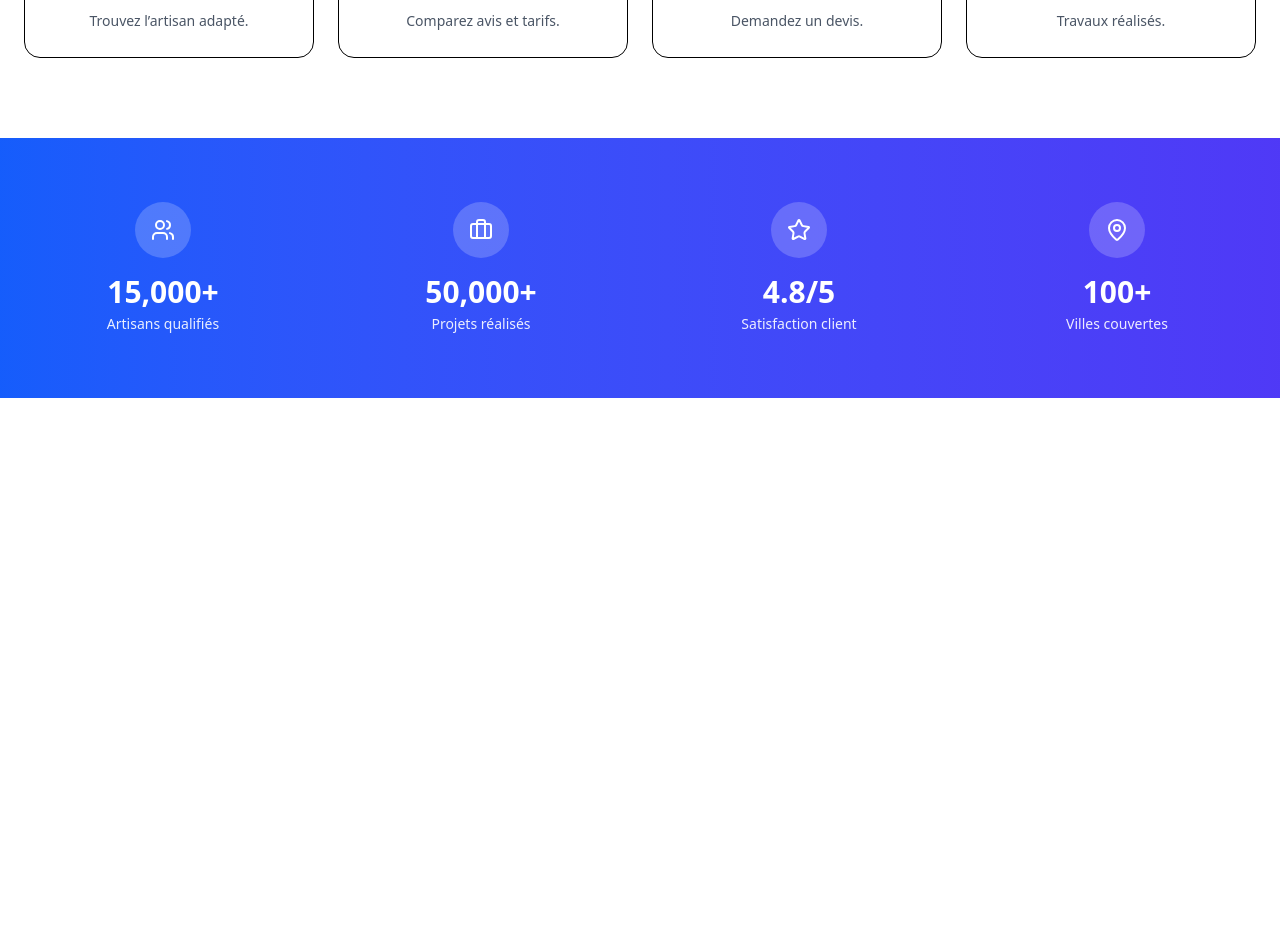
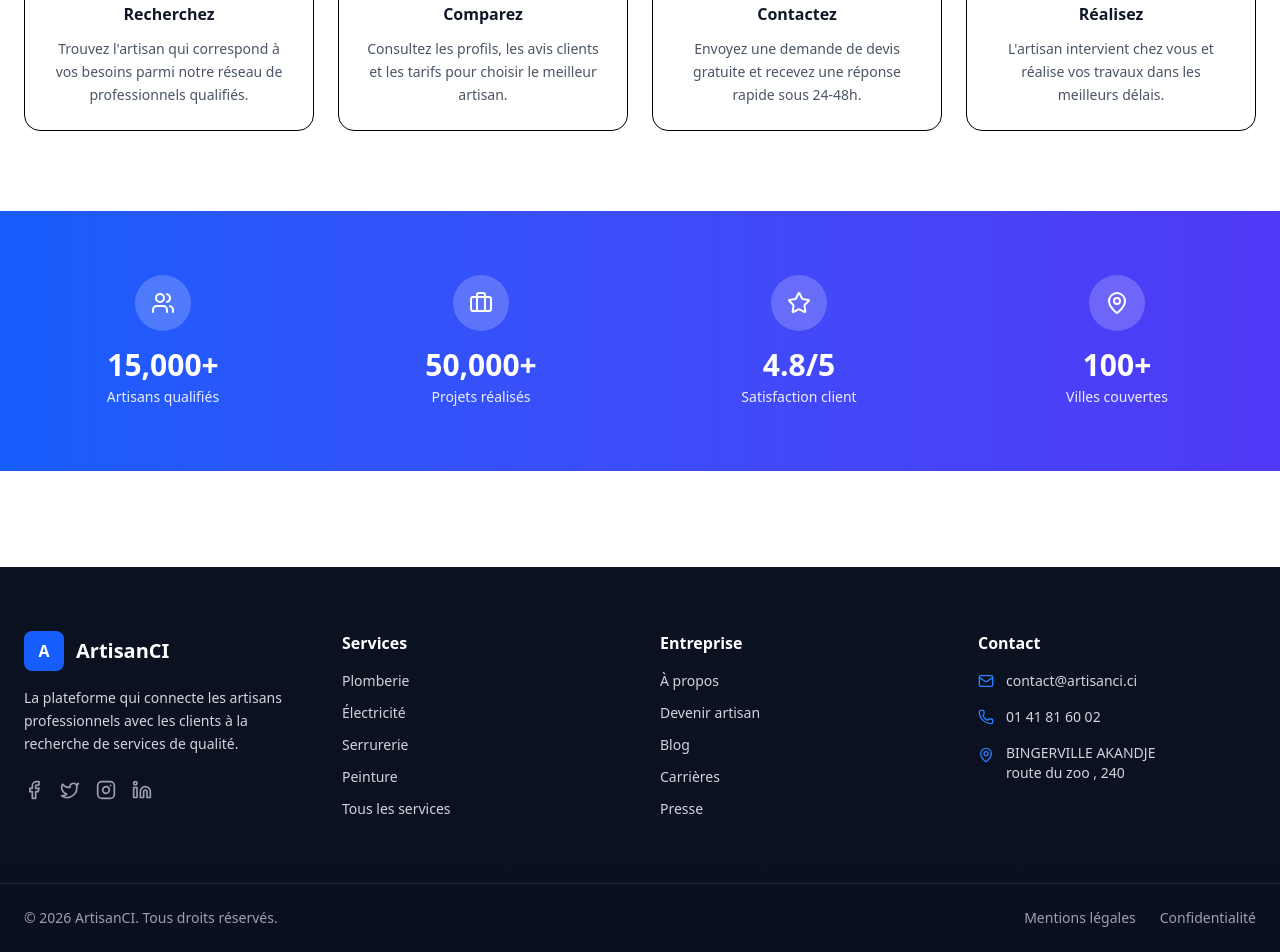
Before and after one commit to khaledopen/artisans-ci-frontend, a React (Vite) app: page / in a window 1280 px wide. Shown: the part 1454-2406 px from the top of the page. Before the commit the page ends 1852 px from the top, so only its background shows below. Built offline with nearby package versions, Linux system fonts and the light colour scheme.

Commit message:
ajout du footer

```diff
--- /dev/null
+++ b/src/components/Footer.tsx
@@ -0,0 +1,120 @@
+import {
+  Facebook,
+  Twitter,
+  Instagram,
+  Linkedin,
+  Mail,
+  Phone,
+  MapPin,
+} from "lucide-react";
+
+const Footer = () => {
+  return (
+    <footer className="bg-gradient-to-b from-[#0b1220] to-[#0a1020] text-gray-300">
+
+      {/* CONTENU PRINCIPAL */}
+      <div className="max-w-7xl mx-auto px-6 py-16 grid grid-cols-1 md:grid-cols-4 gap-10">
+
+        {/* BRAND */}
+        <div>
+          <div className="flex items-center gap-3 mb-4">
+            <div className="w-10 h-10 rounded-lg bg-blue-600 flex items-center justify-center text-white font-bold">
+              A
+            </div>
+            <span className="text-white text-xl font-semibold">
+              ArtisanCI
+            </span>
+          </div>
+
+          <p className="text-sm leading-relaxed mb-6">
+            La plateforme qui connecte les artisans professionnels
+            avec les clients à la recherche de services de qualité.
+          </p>
+
+          <div className="flex gap-4 text-gray-400">
+            <Facebook className="w-5 h-5 hover:text-white cursor-pointer" />
+            <Twitter className="w-5 h-5 hover:text-white cursor-pointer" />
+            <Instagram className="w-5 h-5 hover:text-white cursor-pointer" />
+            <Linkedin className="w-5 h-5 hover:text-white cursor-pointer" />
+          </div>
+        </div>
+
+        {/* SERVICES */}
+        <div>
+          <h4 className="text-white font-semibold mb-4">
+            Services
+          </h4>
+          <ul className="space-y-3 text-sm">
+            <li className="hover:text-white cursor-pointer">Plomberie</li>
+            <li className="hover:text-white cursor-pointer">Électricité</li>
+            <li className="hover:text-white cursor-pointer">Serrurerie</li>
+            <li className="hover:text-white cursor-pointer">Peinture</li>
+            <li className="hover:text-white cursor-pointer">Tous les services</li>
+          </ul>
+        </div>
+
+        {/* ENTREPRISE */}
+        <div>
+          <h4 className="text-white font-semibold mb-4">
+            Entreprise
+          </h4>
+          <ul className="space-y-3 text-sm">
+            <li className="hover:text-white cursor-pointer">À propos</li>
+            <li className="hover:text-white cursor-pointer">Devenir artisan</li>
+            <li className="hover:text-white cursor-pointer">Blog</li>
+            <li className="hover:text-white cursor-pointer">Carrières</li>
+            <li className="hover:text-white cursor-pointer">Presse</li>
+          </ul>
+        </div>
+
+        {/* CONTACT */}
+        <div>
+          <h4 className="text-white font-semibold mb-4">
+            Contact
+          </h4>
+
+          <ul className="space-y-4 text-sm">
+            <li className="flex items-center gap-3">
+              <Mail className="w-4 h-4 text-blue-500" />
+              contact@artisanci.ci
+            </li>
+
+            <li className="flex items-center gap-3">
+              <Phone className="w-4 h-4 text-blue-500" />
+              01 41 81 60 02
+            </li>
+
+            <li className="flex items-start gap-3">
+              <MapPin className="w-4 h-4 text-blue-500 mt-1" />
+              <span>
+                BINGERVILLE AKANDJE<br />
+                route du zoo , 240
+              </span>
+            </li>
+          </ul>
+        </div>
+      </div>
+
+      {/* BARRE DU BAS */}
+      <div className="border-t border-white/10">
+        <div className="max-w-7xl mx-auto px-6 py-6 flex flex-col md:flex-row justify-between items-center gap-4 text-sm text-gray-400">
+
+          <span>
+            © 2026 ArtisanCI. Tous droits réservés.
+          </span>
+
+          <div className="flex gap-6">
+            <span className="hover:text-white cursor-pointer">
+              Mentions légales
+            </span>
+            <span className="hover:text-white cursor-pointer">
+              Confidentialité
+            </span>
+          </div>
+        </div>
+      </div>
+    </footer>
+  );
+};
+
+export default Footer;
--- a/src/index.css
+++ b/src/index.css
@@ -1 +1,4 @@
 @import "tailwindcss";
+html {
+  scroll-behavior: smooth;
+}
--- a/src/pages/Home.tsx
+++ b/src/pages/Home.tsx
@@ -4,6 +4,8 @@ import Hero from "../components/Hero";
 import ServicesSection from "../components/ServicesSection";
 import HowItWorksSection from "../components/HowItWorksSection";
 import StatsSection from "../components/StatsSection";
+import Footer from "../components/Footer";
+
 
 import type { Service } from "../types/service";
 import type { Step } from "../types/step";
@@ -50,10 +52,10 @@ const Home = () => {
   ];
 
   const steps: Step[] = [
-    { id: 1, title: "Recherchez", description: "Trouvez l’artisan adapté.", icon: <Search color="white" />, color: "#3B82F6" },
-    { id: 2, title: "Comparez", description: "Comparez avis et tarifs.", icon: <Users color="white" />, color: "#A855F7" },
-    { id: 3, title: "Contactez", description: "Demandez un devis.", icon: <MessageSquare color="white" />, color: "#F97316" },
-    { id: 4, title: "Réalisez", description: "Travaux réalisés.", icon: <CheckCircle color="white" />, color: "#22C55E" },
+    { id: 1, title: "Recherchez", description: "Trouvez l'artisan qui correspond à vos besoins parmi notre réseau de professionnels qualifiés.", icon: <Search color="white" />, color: "#3B82F6" },
+    { id: 2, title: "Comparez", description: "Consultez les profils, les avis clients et les tarifs pour choisir le meilleur artisan.", icon: <Users color="white" />, color: "#A855F7" },
+    { id: 3, title: "Contactez", description: "Envoyez une demande de devis gratuite et recevez une réponse rapide sous 24-48h.", icon: <MessageSquare color="white" />, color: "#F97316" },
+    { id: 4, title: "Réalisez", description: "L'artisan intervient chez vous et réalise vos travaux dans les meilleurs délais.", icon: <CheckCircle color="white" />, color: "#22C55E" },
   ];
 
   const stats: Stat[] = [
@@ -75,13 +77,13 @@ const Home = () => {
 
       <Hero
         title="Trouvez l’artisan qu’il vous faut"
-        subtitle="Des professionnels qualifiés près de chez vous"
+        subtitle="Plombiers, serruriers, électriciens, peintres... Des professionnels qualifiés près de chez vous"
         popularSearches={["Plomberie", "Serrurerie", "Électricité"]}
         onSearch={(value) => navigate(`/artisans?search=${value}`)}
       />
 
       <ServicesSection
-        title="Tous les services"
+        title="Tous les services dont vous avez besoin"
         services={services}
         onServiceClick={(s) => navigate(`/artisans?service=${s.name}`)}
       />
@@ -92,6 +94,10 @@ const Home = () => {
       />
 
       <StatsSection stats={stats} />
+
+      <div className="h-24 bg-white" />
+
+      <Footer />
     </>
   );
 };
--- a/src/types/service.ts
+++ b/src/types/service.ts
@@ -1,9 +1,9 @@
-import { JSX } from "react";
+import type { ReactNode } from "react";
 
 export type Service = {
   id: number;
   name: string;
   artisansCount: number;
-  icon: JSX.Element;
+  icon: ReactNode;
   color: string;
 };
```
